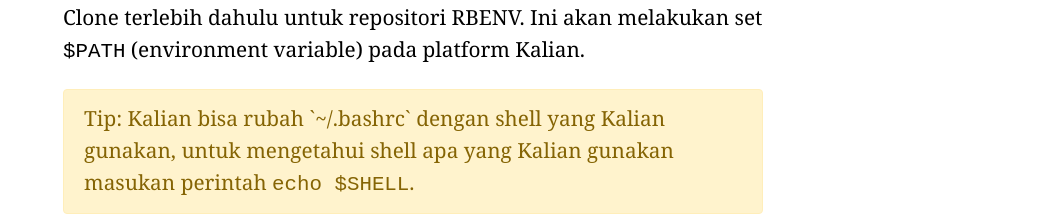
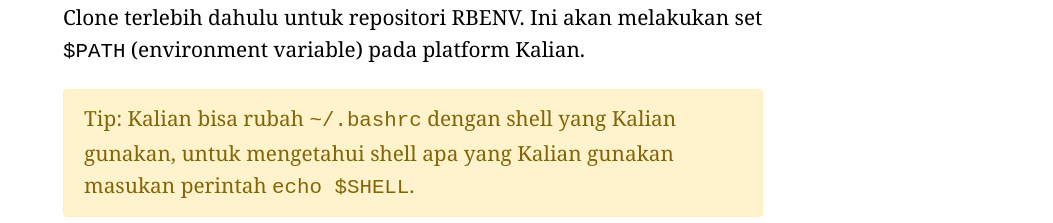
Before and after one commit to rails-id/rails-id.github.io, a Jekyll site: the page built from page/rails-id/install/apt.html, in a window 1280 px wide and 900 px high, scrolled down 4714 px, cut to the strip 0-382 px from the top of the window. Shown: the part 156-379 px from the top of the strip, without its empty margins (227-1280 px from the left). Built offline with Jekyll 4.4.1, drawn with Linux system fonts in a browser that asks for light colours; nearby versions of some CDN libraries; some web fonts are replaced; comment, search, counter and statistics services are not loaded; some of the changed text lies outside the part shown.

Commit message:
replace ` with code tag #13

```diff
--- a/page/rails-id/install/apt.html
+++ b/page/rails-id/install/apt.html
@@ -101,7 +101,7 @@ description: Instalasi Ruby dan Rails di DEB Family (apt) seperti untuk distro D
     </p>
 
     <div class="alert alert-warning">
-      Tip: Kalian bisa rubah `~/.bashrc` dengan shell yang Kalian gunakan, untuk mengetahui shell apa yang Kalian gunakan masukan perintah <code>echo $SHELL</code>.
+      Tip: Kalian bisa rubah <code>~/.bashrc</code> dengan shell yang Kalian gunakan, untuk mengetahui shell apa yang Kalian gunakan masukan perintah <code>echo $SHELL</code>.
     </div>
 
     {% gist ceed7e67ab2ff4cf64b0d2632e10e85c rbenv-clone.sh %}
@@ -173,7 +173,7 @@ description: Instalasi Ruby dan Rails di DEB Family (apt) seperti untuk distro D
     </p>
 
     <div class="alert alert-warning">
-      Tip: Karena instalasi ini dilakukan oleh user root, maka gunakan `sudo` setiap perintah di bawah.
+      Tip: Karena instalasi ini dilakukan oleh user root, maka gunakan <code>sudo</code> setiap perintah di bawah.
     </div>
 
     {% include install/gem.html %}
```
